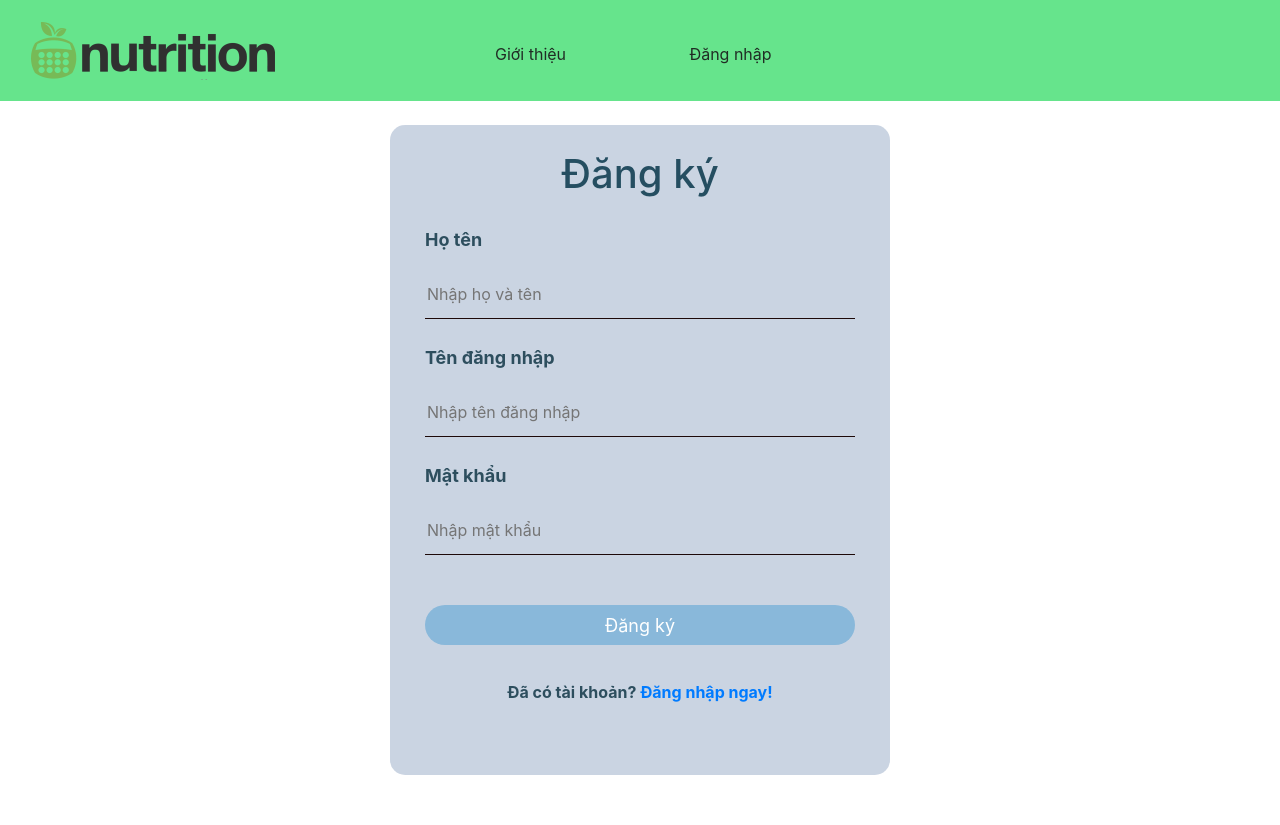
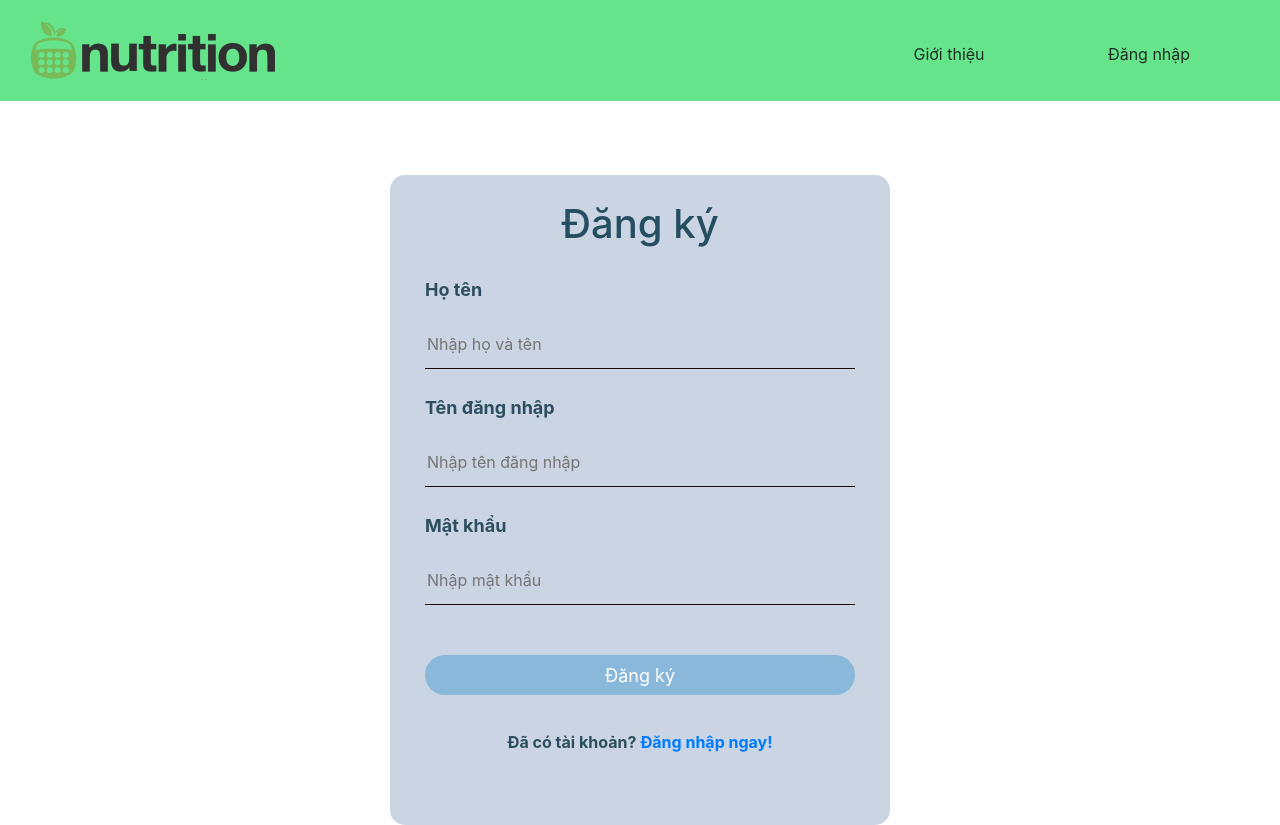
Before and after one commit to xuan123dthhbg/Nutrition-track, a PHP site: page /pages/register.php in a window 1280 px wide. Before the commit the page ends 775 px from the top, so only its background shows below. Run offline with PHP 8.4, Linux system fonts and the light colour scheme; some libraries are stand-ins or nearby versions.

Commit message:
Update register.css

```diff
--- a/css/register.css
+++ b/css/register.css
@@ -7,9 +7,7 @@ body {
     src: url(../font/OpenSans-Bold.ttf);
 }
 .header {
-    display: flex;
-    position: fixed;
-    width: 100%;
+
 }
 
 .header-img {
@@ -23,9 +21,7 @@ body {
 }
 
 .grid-container {
-    display: grid;
-    grid-template-columns: auto auto auto auto;
-    grid-gap: 0px;
+
     background-color: rgb(86, 226, 128);
     padding: 0px;
     opacity: 0.9;
@@ -56,7 +52,7 @@ body {
     transform: translate(-50%,-50%);
     box-sizing: border-box;
     padding: 25px 35px;
-    margin-top: 50px;
+    margin-top: 100px;
     border-radius: 15px;
 }
 
```
